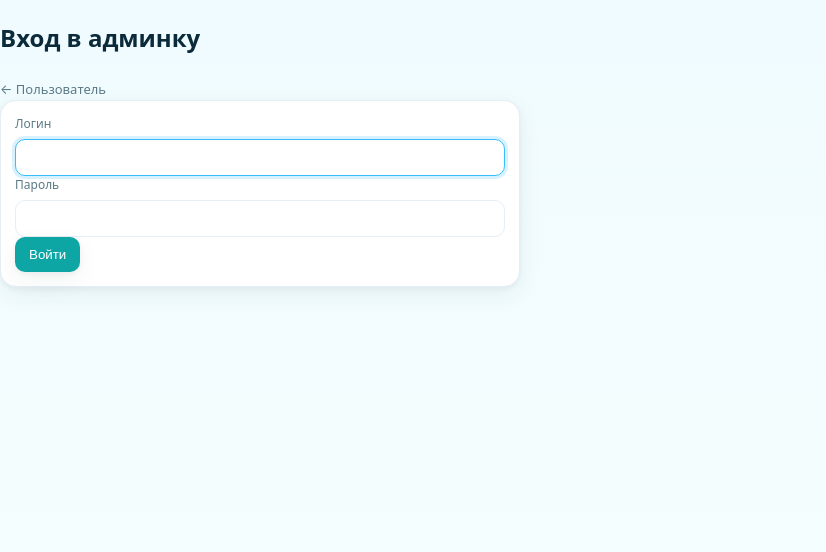
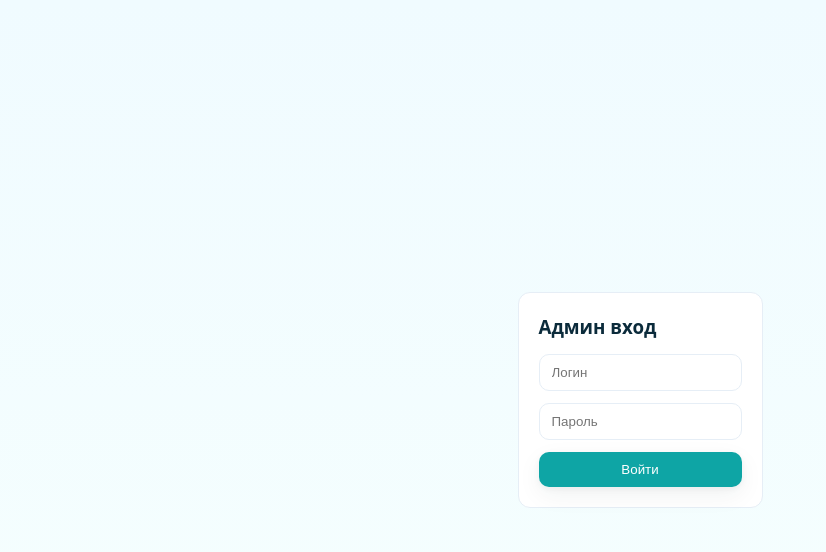
Before and after one commit to yunistlt/tour-calculator, a React (Vite) app: page /admin/login in a window 1280 px wide. Shown: the top 552 px of the page, without its empty margins (0-826 px from the left). Built offline with nearby package versions, Linux system fonts and the light colour scheme.

Commit message:
Update AdminLogin.jsx

```diff
--- a/src/ui/AdminLogin.jsx
+++ b/src/ui/AdminLogin.jsx
@@ -1,65 +1,43 @@
+// src/ui/AdminLogin.jsx
 import React, { useState } from 'react'
-import { useNavigate, Link } from 'react-router-dom'
+import { useNavigate } from 'react-router-dom'
 import { useAuth } from './store'
 
 export default function AdminLogin(){
   const nav = useNavigate()
-  const { setAdminToken, logoutAll } = useAuth()
-  const [login, setLogin] = useState('')
-  const [password, setPassword] = useState('')
-  const [loading, setLoading] = useState(false)
-  const [error, setError] = useState('')
+  const { setAdminToken } = useAuth()
+  const [username, setU] = useState('')
+  const [password, setP] = useState('')
+  const [loading, setL] = useState(false)
+  const [error, setE] = useState('')
 
   async function onSubmit(e){
     e.preventDefault()
-    setError('')
-    const username = (login || '').trim()
-    const pwd = (password || '').trim()
-    if(!username || !pwd){ setError('Введите логин и пароль'); return }
-    setLoading(true)
+    setE(''); setL(true)
     try{
       const r = await fetch('/api/admin-login', {
         method:'POST',
-        headers:{ 'Content-Type':'application/json' },
-        body: JSON.stringify({ username, password: pwd }) // <-- ВАЖНО: username
+        headers:{'Content-Type':'application/json'},
+        body: JSON.stringify({ username: username.trim(), password })
       })
-      const data = await r.json().catch(()=>({}))
-      if(!r.ok || !data?.token){
-        throw new Error(data?.error || 'Неверный логин или пароль')
-      }
-      logoutAll()
+      const data = await r.json()
+      if(!r.ok) throw new Error(data.error || 'auth_failed')
       setAdminToken(data.token)
       nav('/admin')
     }catch(err){
-      setError(err.message)
-    }finally{
-      setLoading(false)
-    }
+      setE(err.message)
+    }finally{ setL(false) }
   }
 
   return (
-    <div className="container">
-      <div className="header">
-        <h2>Вход в админку</h2>
-        <Link to="/login" className="small">← Пользователь</Link>
-      </div>
-
-      <div className="card" style={{maxWidth: 520}}>
-        <form onSubmit={onSubmit}>
-          <div>
-            <label>Логин</label>
-            <input value={login} onChange={e=>setLogin(e.target.value)} autoFocus />
-          </div>
-          <div>
-            <label>Пароль</label>
-            <input type="password" value={password} onChange={e=>setPassword(e.target.value)} />
-          </div>
-          {error && <div className="alert">{error}</div>}
-          <button type="submit" disabled={loading}>
-            {loading ? 'Входим…' : 'Войти'}
-          </button>
-        </form>
-      </div>
+    <div className="auth-page" style={{minHeight:'100vh', display:'grid', placeItems:'center'}}>
+      <form onSubmit={onSubmit} style={{display:'grid', gap:12, padding:20, border:'1px solid #e6eef6', borderRadius:12, background:'#fff'}}>
+        <h3 style={{margin:0}}>Админ вход</h3>
+        <input placeholder="Логин" value={username} onChange={e=>setU(e.target.value)} />
+        <input type="password" placeholder="Пароль" value={password} onChange={e=>setP(e.target.value)} />
+        {error && <div style={{color:'red', fontSize:12}}>{error}</div>}
+        <button type="submit" disabled={loading}>{loading?'Вхожу…':'Войти'}</button>
+      </form>
     </div>
   )
 }
```
